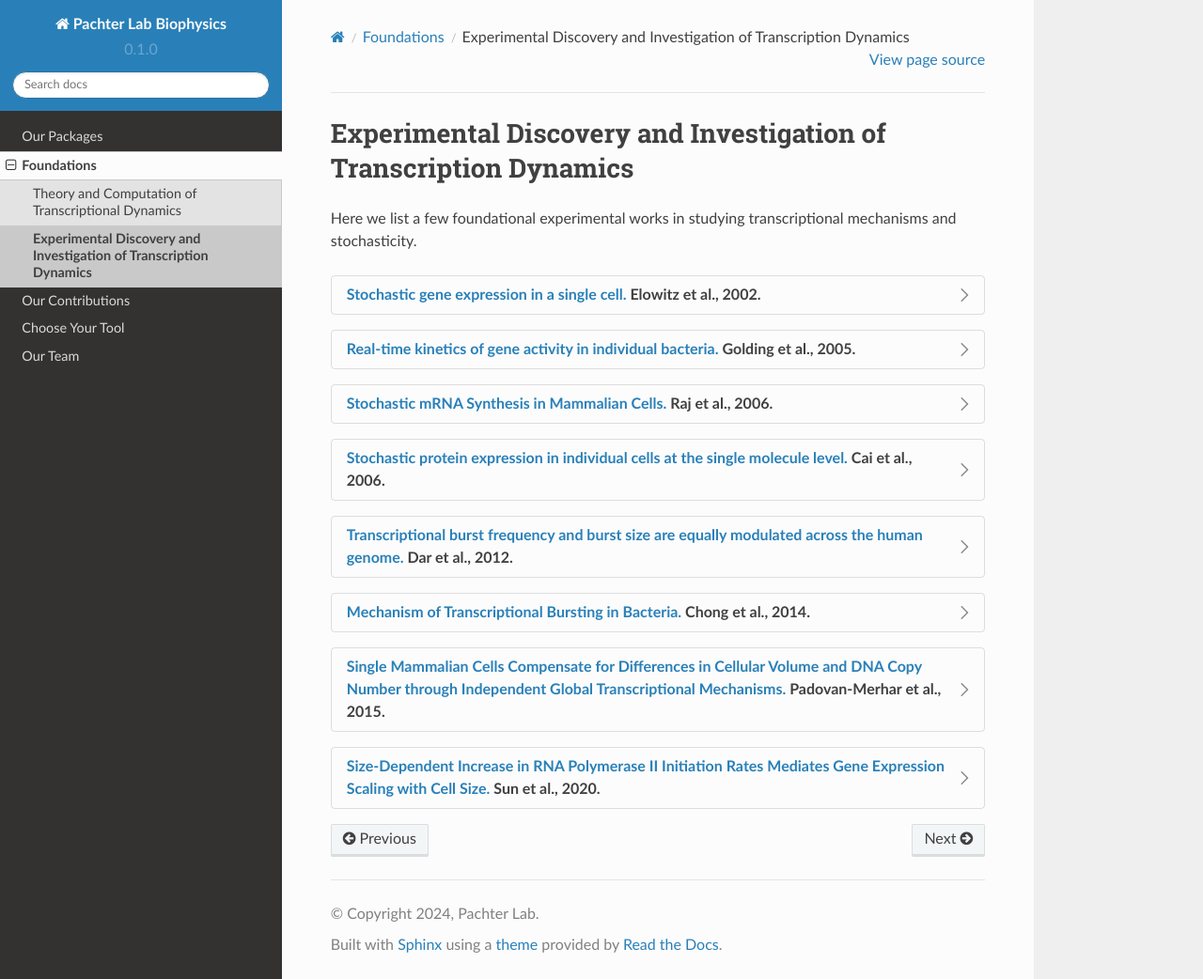
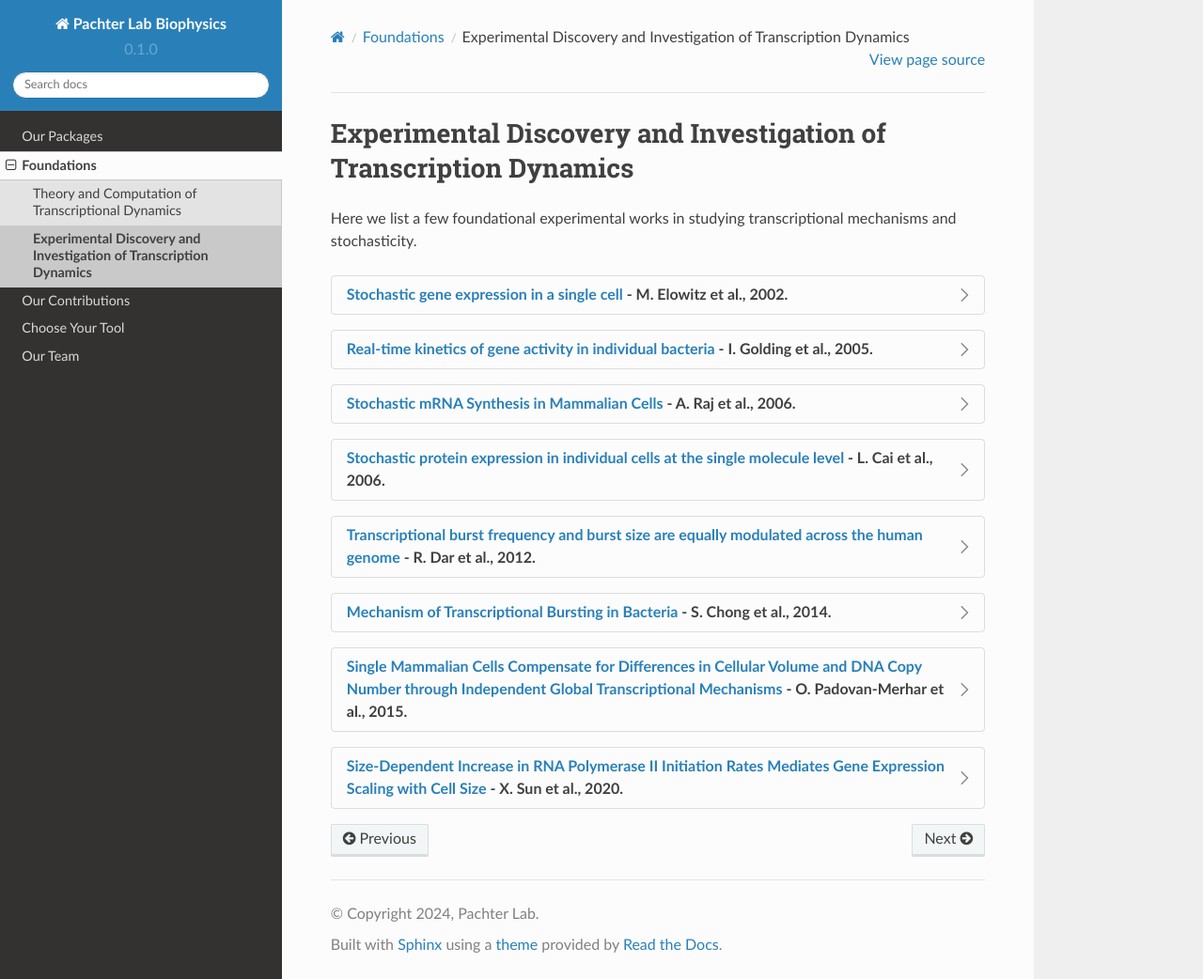
Before and after one commit to pachterlab/biophysics, a Sphinx documentation site: the page built from docs/source/foundations_experiment.rst, in a window 1280 px wide and 1042 px high. Shown: the whole window at 94% size. Built offline with Sphinx 7.4.7 and the Read the Docs theme 2.0.0, drawn with Linux system fonts in a browser that asks for light colours.

Commit message:
Update foundations_experiment.rst

```diff
--- a/docs/source/foundations_experiment.rst
+++ b/docs/source/foundations_experiment.rst
@@ -5,7 +5,7 @@ Experimental Discovery and Investigation of Transcription Dynamics
 
 Here we list a few foundational experimental works in studying transcriptional mechanisms and stochasticity.
 
-.. dropdown::  `Stochastic gene expression in a single cell. <https://doi.org/10.1126/science.1070919>`_ Elowitz et al., 2002.
+.. dropdown::  `Stochastic gene expression in a single cell <https://doi.org/10.1126/science.1070919>`_ - M. Elowitz et al., 2002.
 
             .. grid:: 2
 
@@ -21,7 +21,7 @@ Here we list a few foundational experimental works in studying transcriptional m
                         :alt: some text
 
 
-.. dropdown:: `Real-time kinetics of gene activity in individual bacteria. <https://doi.org/10.1016/j.cell.2005.09.031>`_ Golding et al., 2005.
+.. dropdown:: `Real-time kinetics of gene activity in individual bacteria <https://doi.org/10.1016/j.cell.2005.09.031>`_ - I. Golding et al., 2005.
 
             .. grid:: 2
 
@@ -37,7 +37,7 @@ Here we list a few foundational experimental works in studying transcriptional m
                         :alt: some text
 
 
-.. dropdown:: `Stochastic mRNA Synthesis in Mammalian Cells. <https://doi.org/10.1371/journal.pbio.0040309>`_ Raj et al., 2006.
+.. dropdown:: `Stochastic mRNA Synthesis in Mammalian Cells <https://doi.org/10.1371/journal.pbio.0040309>`_ - A. Raj et al., 2006.
 
             .. grid:: 2
 
@@ -52,7 +52,7 @@ Here we list a few foundational experimental works in studying transcriptional m
                         :align: center
                         :alt: some text
 
-.. dropdown:: `Stochastic protein expression in individual cells at the single molecule level. <https://doi.org/10.1038/nature04599>`_  Cai et al., 2006.
+.. dropdown:: `Stochastic protein expression in individual cells at the single molecule level <https://doi.org/10.1038/nature04599>`_  - L. Cai et al., 2006.
 
             .. grid:: 2
 
@@ -67,7 +67,7 @@ Here we list a few foundational experimental works in studying transcriptional m
                         :align: center
                         :alt: some text
 
-.. dropdown:: `Transcriptional burst frequency and burst size are equally modulated across the human genome. <www.pnas.org/cgi/doi/10.1073/pnas.1213530109>`_ Dar et al., 2012.
+.. dropdown:: `Transcriptional burst frequency and burst size are equally modulated across the human genome <www.pnas.org/cgi/doi/10.1073/pnas.1213530109>`_ - R. Dar et al., 2012.
 
             .. grid:: 2
 
@@ -82,7 +82,7 @@ Here we list a few foundational experimental works in studying transcriptional m
                         :align: center
                         :alt: some text
 
-.. dropdown:: `Mechanism of Transcriptional Bursting in Bacteria. <http://dx.doi.org/10.1016/j.molcel.2015.03.005>`_ Chong et al., 2014.
+.. dropdown:: `Mechanism of Transcriptional Bursting in Bacteria <http://dx.doi.org/10.1016/j.molcel.2015.03.005>`_ - S. Chong et al., 2014.
 
             .. grid:: 2
 
@@ -97,7 +97,7 @@ Here we list a few foundational experimental works in studying transcriptional m
                         :align: center
                         :alt: some text
 
-.. dropdown:: `Single Mammalian Cells Compensate for Differences in Cellular Volume and DNA Copy Number through Independent Global Transcriptional Mechanisms. <http://dx.doi.org/10.1016/j.molcel.2015.03.005>`_ Padovan-Merhar et al., 2015.
+.. dropdown:: `Single Mammalian Cells Compensate for Differences in Cellular Volume and DNA Copy Number through Independent Global Transcriptional Mechanisms <http://dx.doi.org/10.1016/j.molcel.2015.03.005>`_ - O. Padovan-Merhar et al., 2015.
 
             .. grid:: 2
 
@@ -112,7 +112,7 @@ Here we list a few foundational experimental works in studying transcriptional m
                         :align: center
                         :alt: some text
 
-.. dropdown:: `Size-Dependent Increase in RNA Polymerase II Initiation Rates Mediates Gene Expression Scaling with Cell Size. <https://doi.org/10.1016/j.cub.2020.01.053>`_ Sun et al., 2020.
+.. dropdown:: `Size-Dependent Increase in RNA Polymerase II Initiation Rates Mediates Gene Expression Scaling with Cell Size <https://doi.org/10.1016/j.cub.2020.01.053>`_ - X. Sun et al., 2020.
 
             .. grid:: 2
 
```
